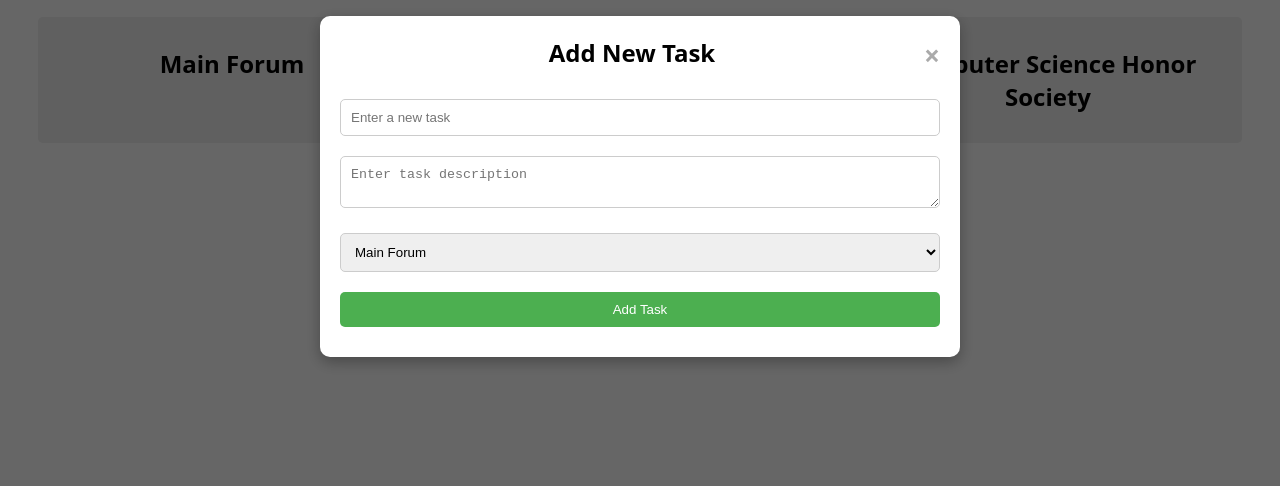
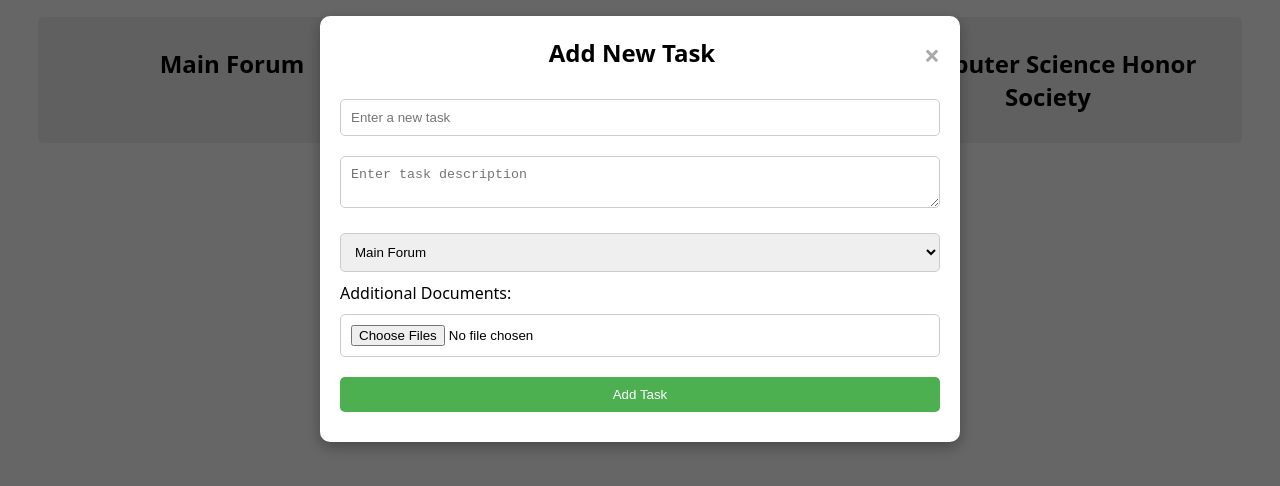
Before and after one commit to 2024-25-Allen-ISD-Computer-Science/3rd-period-isp-cs-forum-bounty-board, a plain HTML site: page index.html in a window 1280 px wide. Both pictures are taken after a click on the button "Add New Task". Shown: the part 112-598 px from the top of the page. Drawn offline with Linux system fonts and the light colour scheme.

Commit message:
added ability to upload documents to form submission

```diff
--- a/index.html
+++ b/index.html
@@ -3,7 +3,6 @@
 <head>
     <meta charset="UTF-8">
     <meta name="viewport" content="width=device-width, initial-scale=1.0">
-    <!-- <link href="https://stackpath.bootstrapcdn.com/bootstrap/4.5.2/css/bootstrap.min.css" rel="stylesheet"> -->
     <title>CS Forum Bounty Board</title>
     <link rel="stylesheet" href="styles.css">
 </head>
@@ -23,6 +22,8 @@
                     <option value="cyberSecurity">CyberSecurity</option>
                     <option value="cshs">Computer Science Honor Society</option>
                 </select>
+                <label for="taskFiles">Additional Documents:</label>
+                <input type="file" id="taskFiles" name="taskFiles" multiple>
                 <button type="submit">Add Task</button>
                 <script>
                     document.getElementById('taskForm').addEventListener('submit', function(event) {
```
